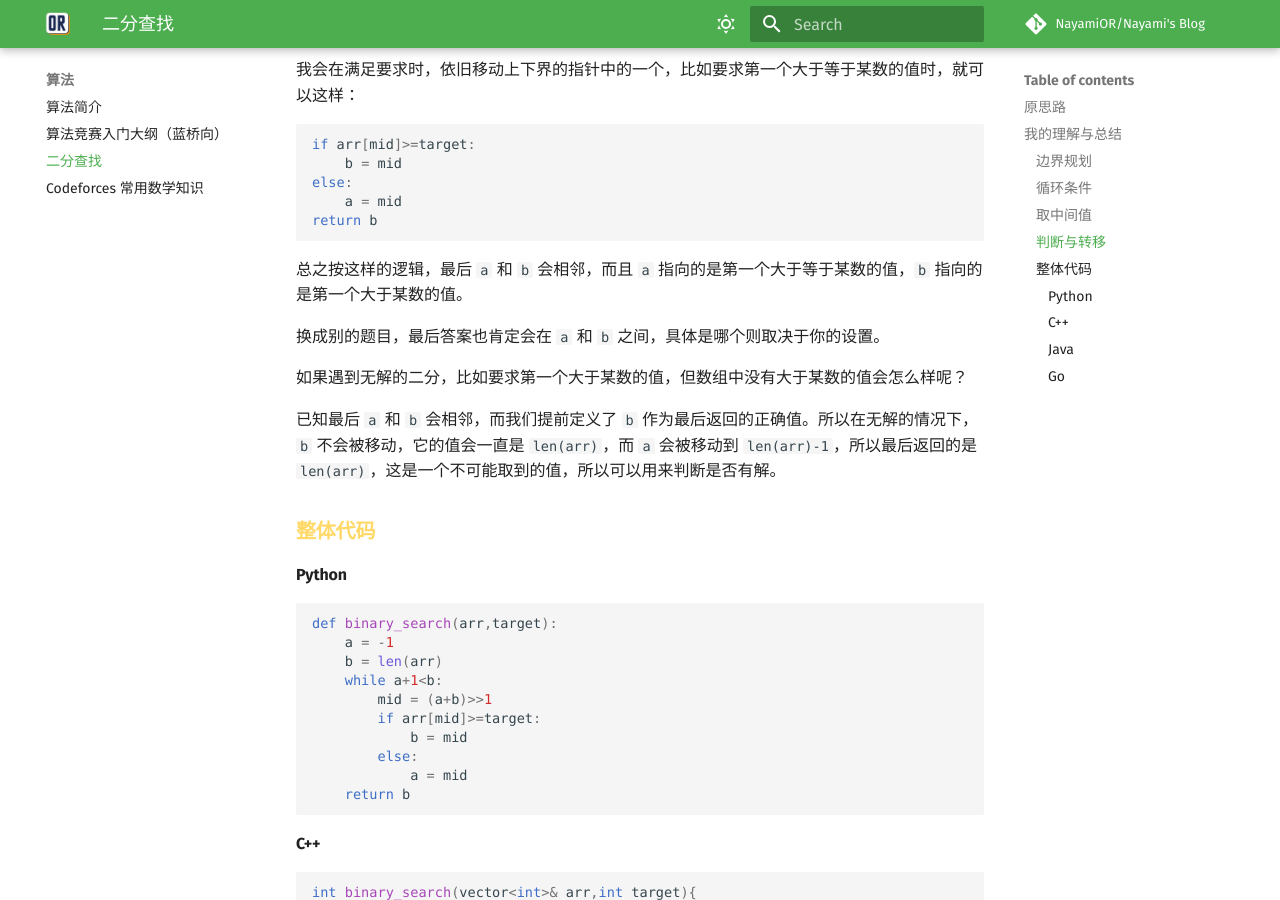
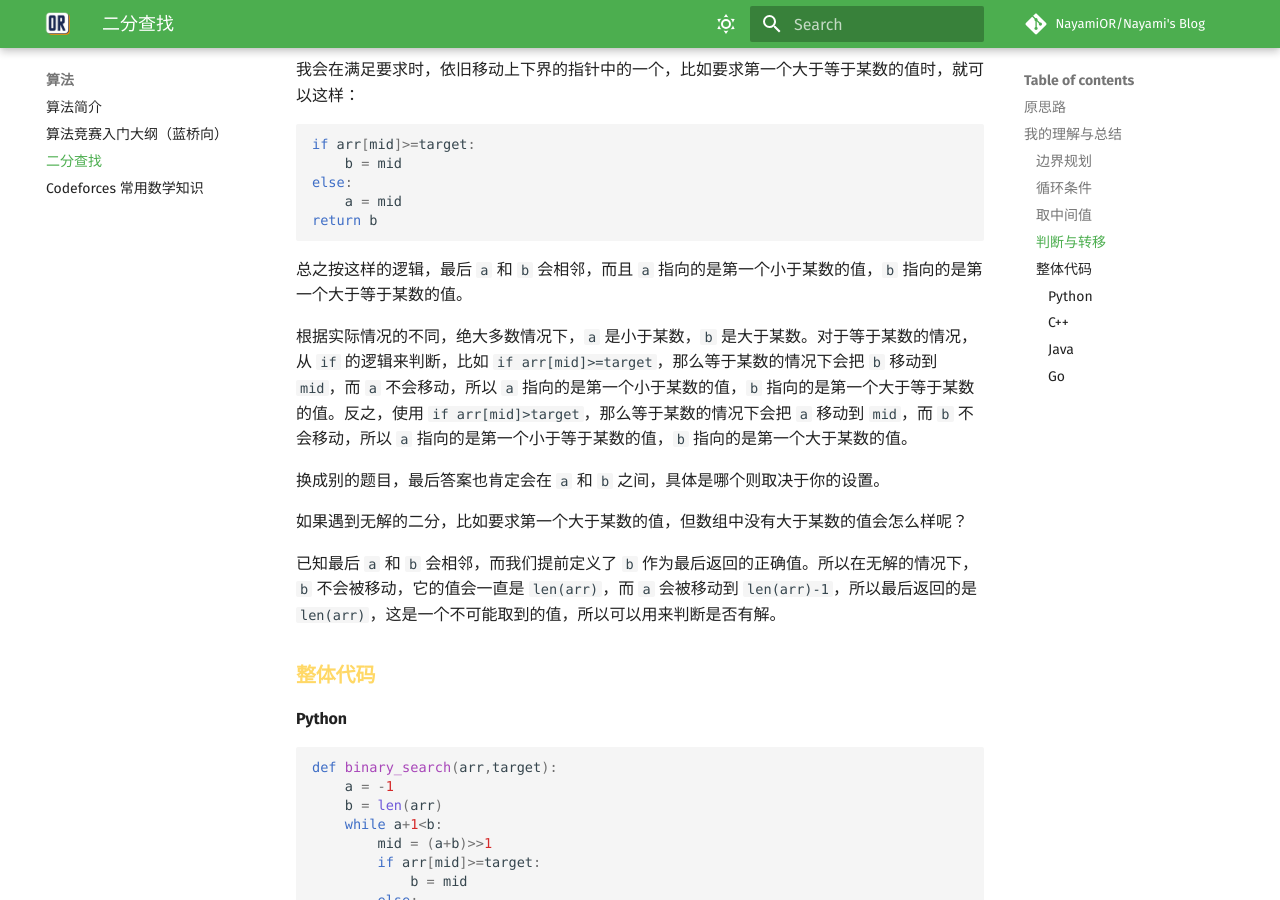
Before and after one commit to NayamiOR/nayamis-blog, an MkDocs documentation site: the page built from docs/Algo/my-binary.md, in a window 1280 px wide and 900 px high, scrolled down 1106 px. Built offline with MkDocs 1.6.1 and Material for MkDocs 9.7.7, drawn with Linux system fonts in a browser that asks for light colours; some web fonts are replaced; comment, search, counter and statistics services are not loaded.

Commit message:
correct my binary

````diff
--- a/docs/Algo/my-binary.md
+++ b/docs/Algo/my-binary.md
@@ -50,7 +50,9 @@ else:
 return b
 ```
 
-总之按这样的逻辑，最后 `a` 和 `b` 会相邻，而且 `a` 指向的是第一个大于等于某数的值，`b` 指向的是第一个大于某数的值。
+总之按这样的逻辑，最后 `a` 和 `b` 会相邻，而且 `a` 指向的是第一个小于某数的值，`b` 指向的是第一个大于等于某数的值。
+
+根据实际情况的不同，绝大多数情况下，`a` 是小于某数，`b` 是大于某数。对于等于某数的情况，从 `if` 的逻辑来判断，比如 `if arr[mid]>=target`，那么等于某数的情况下会把 `b` 移动到 `mid`，而 `a` 不会移动，所以 `a` 指向的是第一个小于某数的值，`b` 指向的是第一个大于等于某数的值。反之，使用 `if arr[mid]>target`，那么等于某数的情况下会把 `a` 移动到 `mid`，而 `b` 不会移动，所以 `a` 指向的是第一个小于等于某数的值，`b` 指向的是第一个大于某数的值。
 
 换成别的题目，最后答案也肯定会在 `a` 和 `b` 之间，具体是哪个则取决于你的设置。
 
````
